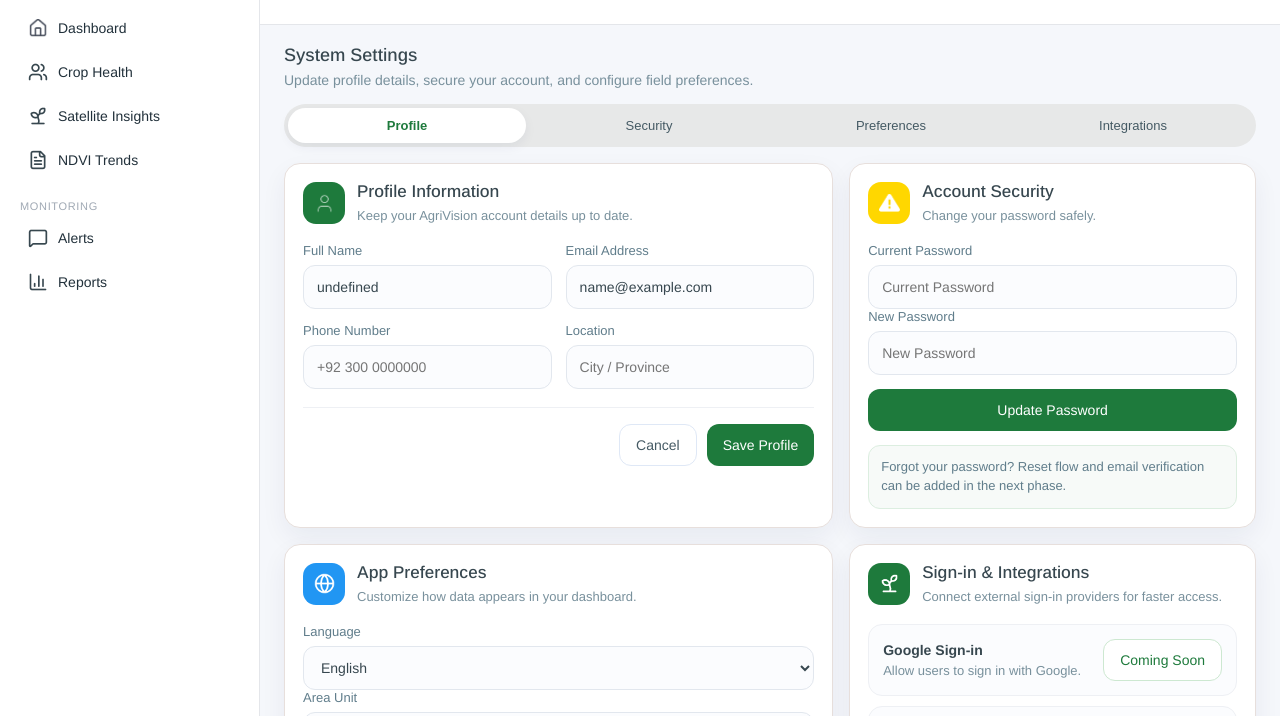
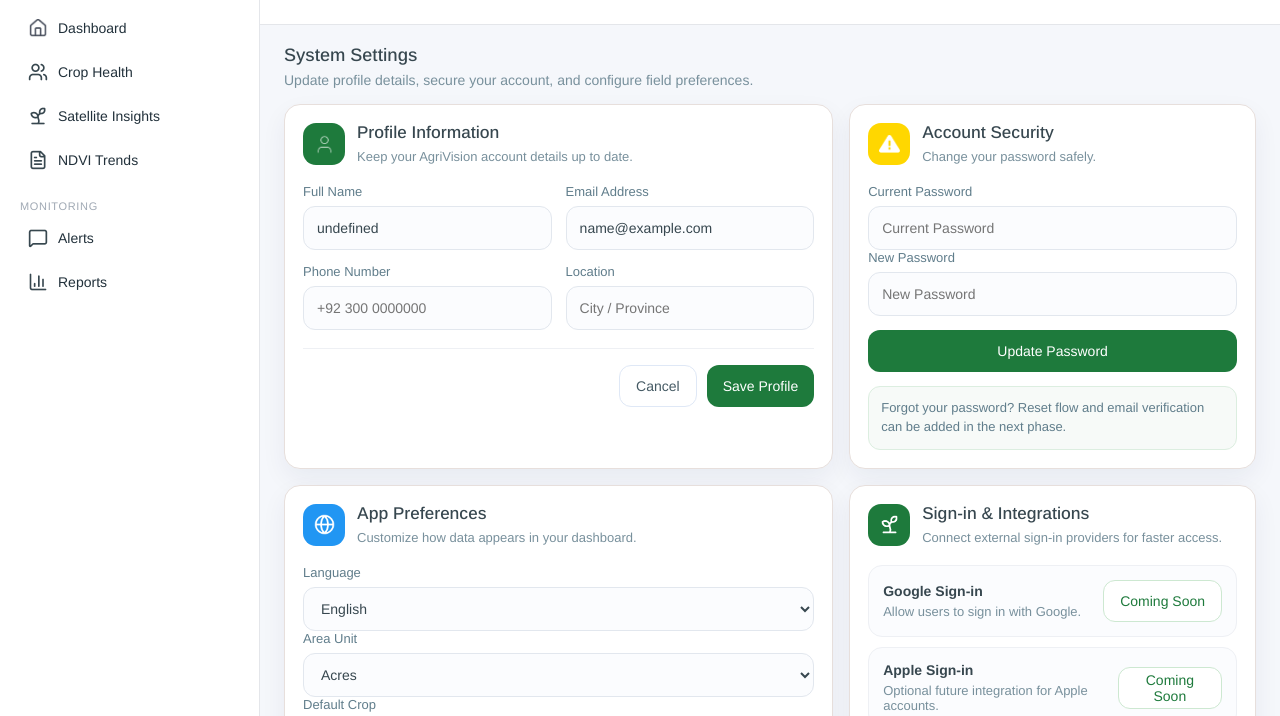
Before and after one commit to aqeedat-fatima/agrivision-fyp, a plain HTML site: page settings.html in a window 1280 px wide. Shown: the part 75-791 px from the top of the page. Drawn offline with nearby package versions, Linux system fonts and the light colour scheme; sample sign-in values are in the browser's storage.

Commit message:
Improved settings page

```diff
--- a/settings.html
+++ b/settings.html
@@ -116,12 +116,12 @@
         </div>
       </div>
 
-      <div class="settings-tabs">
+      <!-- <div class="settings-tabs">
         <button class="settings-tab active" type="button">Profile</button>
         <button class="settings-tab" type="button">Security</button>
         <button class="settings-tab" type="button">Preferences</button>
         <button class="settings-tab" type="button">Integrations</button>
-      </div>
+      </div> -->
 
       <section class="settings-grid">
 
```
